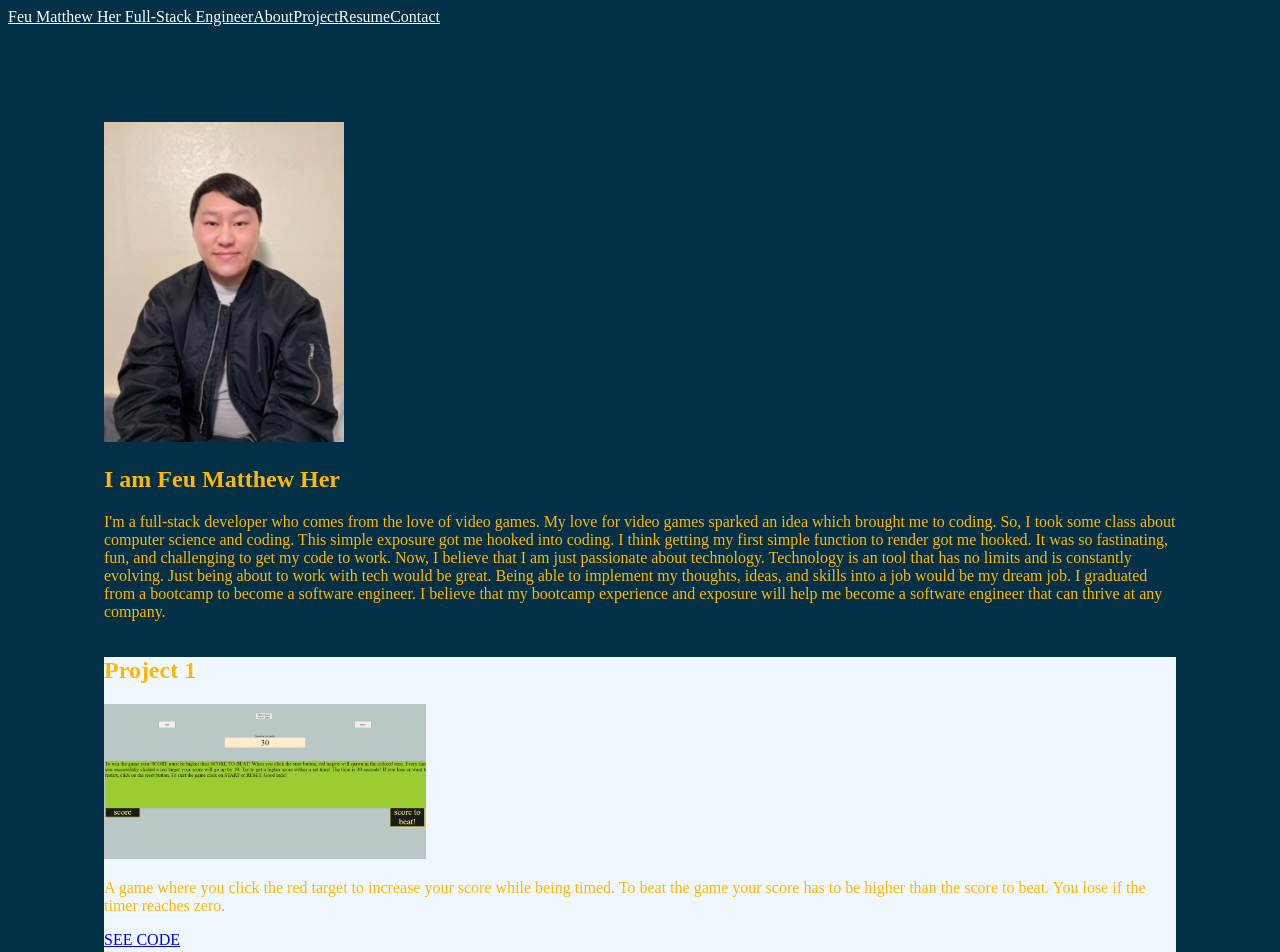
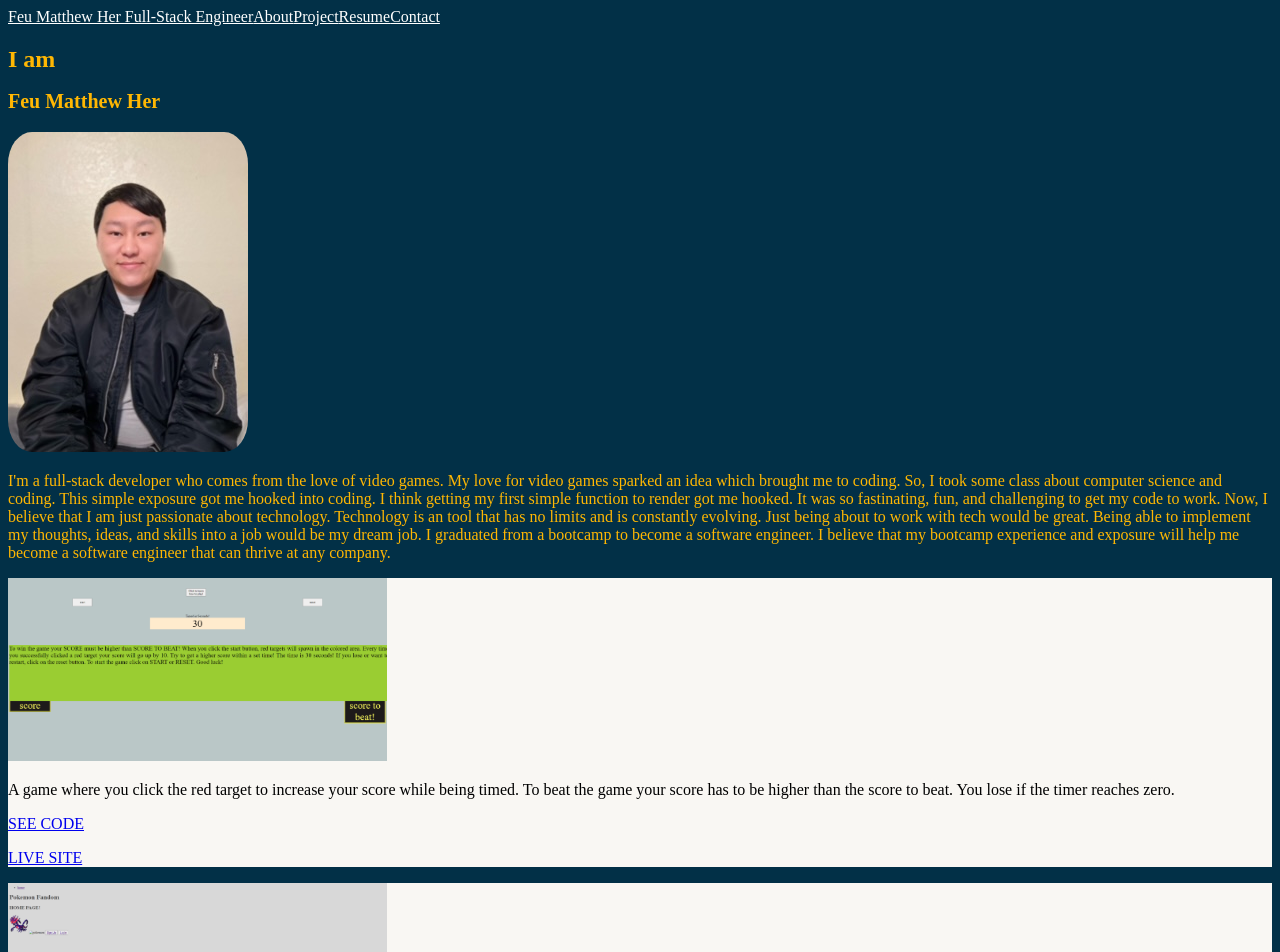
Before and after one commit to fmher/nextjs-portfolio-, a Next.js app: page / in a window 1280 px wide. Shown: the top 952 px of the page. Built offline with nearby package versions, Linux system fonts and the light colour scheme.

Commit message:
save spot

```diff
--- a/pages/index.js
+++ b/pages/index.js
@@ -18,17 +18,20 @@ export default function Home() {
         <meta name="viewport" content="width=device-width, initial-scale=1" />
         <link rel="icon" href="/favicon.ico" />
       </Head>
-      <main className={styles.main}>
+      <main >
 
 
-        <section id='About'>
-          <img
-            src='/pictures/image.jpeg'
-            alt='picture of myself'
-          />
-          <h2>I am Feu Matthew Her </h2>
-
-          <p>
+        <section id='about'>
+          <div >
+            <h2 id='grid'>I am
+              <h1 id='name'>Feu Matthew Her </h1>
+            </h2>
+            <img
+              src='/pictures/image.jpeg'
+              alt='picture of myself'
+              id='picture'
+            />
+          <p id='info'>
 
             I'm a full-stack developer who comes from the love of video games. My love for video games sparked an idea which brought me to coding.  So, I took
             some class about computer science and coding. This simple exposure got me hooked into coding. I think getting my first simple function to render got me hooked.
@@ -39,12 +42,15 @@ export default function Home() {
             thrive at any company.
 
           </p>
+          </div>
+
+
 
         </section>
 
         <section id='Project'>
           <div id='background'>
-            <h2>Project 1</h2>
+
             <img
               src='/pictures/click-faster.png'
               alt='project'
@@ -62,7 +68,7 @@ export default function Home() {
           </div>
 
           <div id='background'>
-            <h2>Project2 </h2>
+
             <img
               src='/pictures/pkmn.png'
               alt='project'
@@ -79,7 +85,7 @@ export default function Home() {
           </div>
 
           <div id='background'>
-            <h2>Project3</h2>
+
             <img
               src='/pictures/group-project.png'
               alt='project'
--- a/styles/globals.css
+++ b/styles/globals.css
@@ -8,12 +8,25 @@ h1, section, footer{
   color: #FFB703;
 }
 
+#picture {
+  border-radius: 10%;
+}
+
 #background {
-  background-color: aliceblue;
+  background-color: #f9f7f3;
+  color: black;
 }
 
 #color{
   color: white
+}
+
+#name {
+  font-size: 20px;
+}
+
+#about {
+  display: inline-flex;
 }
 
 
```
Also changed, not shown: pages/projects.js (deleted, +0 -11 lines).
